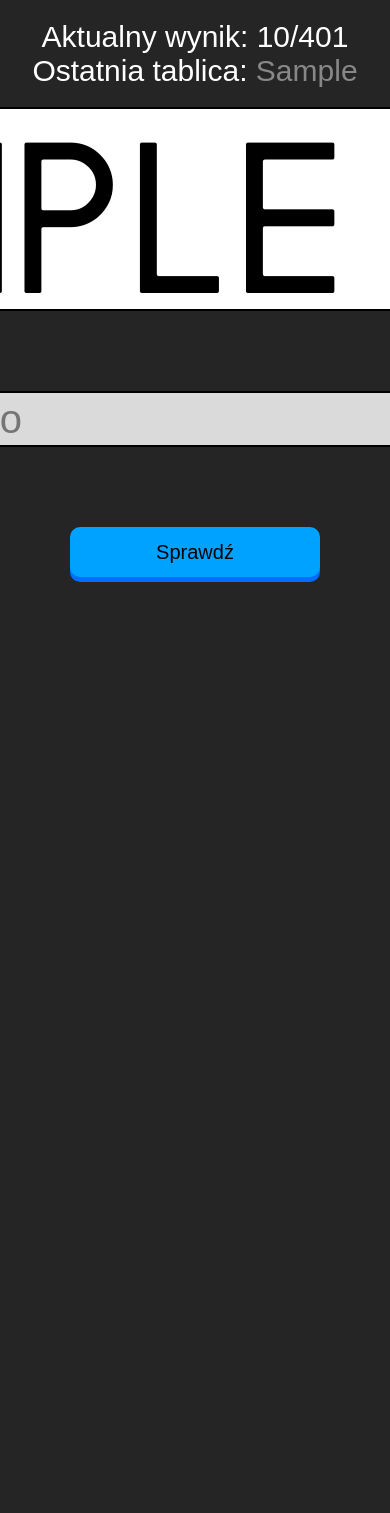
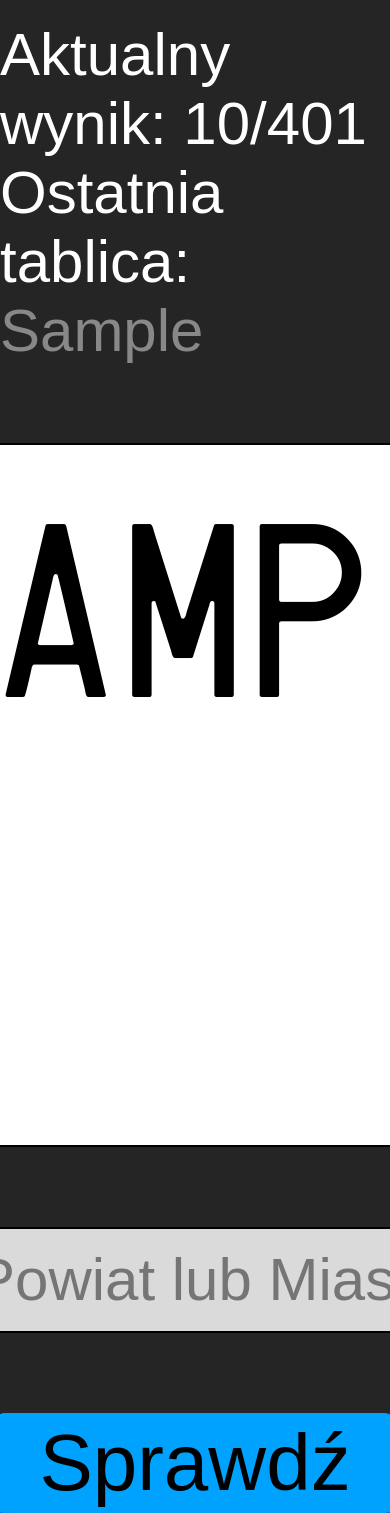
Before and after one commit to wiktorsuminski/PlatesGame, a Flask app: template templates/index.html in a window 390 px wide; the page is wider, and only the part inside the window is pictured. Before the commit the page ends 582 px from the top of that part, so only its background shows below. Run offline with Flask 2, Linux system fonts and the light colour scheme; the template is opened without the code that fills it: most values are stand-ins (such as "Sample title", 1, 10 or a date in 2020).

Commit message:
added mobile UI

```diff
--- a/app.py
+++ b/app.py
@@ -100,6 +100,7 @@ def home():
                                       )+" score:"+str(session['user_score']))
         user_last_plate = session.get(
             'user_last_plate_district', None)
+
         if request.form.get('user_answer'):
             session['user_answer'] = request.form.get('user_answer').lower()
             user_answer = session['user_answer']
@@ -110,11 +111,20 @@ def home():
                 else:
                     user_last_plate_district = user_last_plate.split(' ', 1)[0]
 
-                if user_answer in session['user_plate_districts'][user_last_plate_district]:
+                if user_answer == session['user_plate_districts'][user_last_plate_district]:
                     user_outcome = 'Dobrze'
                     answer_color = 'lime'
                     session['user_score'] += 1
                     del session['user_plate_districts'][user_last_plate_district]
+                elif isinstance(session['user_plate_districts'][user_last_plate_district], list):
+                    if user_answer in session['user_plate_districts'][user_last_plate_district]:
+                        user_outcome = 'Dobrze'
+                        answer_color = 'lime'
+                        session['user_score'] += 1
+                        del session['user_plate_districts'][user_last_plate_district]
+                    else:
+                        user_outcome = "Źle"
+                        answer_color = 'red'
                 else:
                     user_outcome = "Źle"
                     answer_color = 'red'
@@ -149,4 +159,4 @@ def clear():
 
 
 if __name__ == '__main__':
-    app.run(debug=True)
+    app.run(debug=True, host='0.0.0.0', port=5000)
--- a/static/styles/index.css
+++ b/static/styles/index.css
@@ -41,7 +41,7 @@ body {
   display: inline-block;
 }
 .country {
-  width: 3%;
+  width: 70px;
   border-radius: 17px 0 0px 17px;
   color: rgb(255, 255, 255);
   position: fixed;
@@ -98,3 +98,98 @@ body {
   width: 250px;
   height: 50px;
 }
+
+@media only screen and (max-width: 1250px) {
+  /* Score mobile */
+  .userScore {
+    font-family: Arial;
+    font-size: 60px;
+    color: white;
+    margin-top: 5%;
+    margin-bottom: 5%;
+    display: flex;
+    flex-direction: column;
+    align-items: center;
+    justify-content: center;
+  }
+  /* Plate mobile */
+  .plate {
+    margin-top: 20%;
+    height: 700px;
+    width: 800px;
+    margin-left: calc(50vw - 400px);
+    position: relative;
+    border: solid black 2px;
+    border-radius: 20px;
+    background-color: white;
+  }
+
+  .plateNumbers {
+    font-size: 230px;
+    margin-right: 50px;
+    font-family: Arklatrs;
+    line-height: 150%;
+    text-align: center;
+    white-space: pre-line;
+    display: inline-block;
+  }
+  .country {
+    width: 150px;
+    height: 350px;
+    border-radius: 17px 0 0px 0px;
+    color: rgb(255, 255, 255);
+    position: absolute;
+    display: inline-block;
+
+    background-color: rgb(0, 4, 255);
+  }
+  .countryCode {
+    font-family: Arklatrs;
+    font-size: 100px;
+    position: absolute;
+    left: 10%;
+    bottom: 20px;
+  }
+  .ueStars {
+    width: 95%;
+    position: absolute;
+    top: 20px;
+  }
+  /* Form mobile */
+  .answerForm {
+    display: flex;
+    flex-direction: column;
+    align-items: center;
+    justify-content: center;
+  }
+  .userAnswer:focus {
+    outline: 15px solid rgba(255, 255, 255, 0.5);
+  }
+
+  .userAnswer {
+    font-family: Arial;
+    border: 2px black solid;
+    border-radius: 10px;
+    width: 800px;
+    height: 100px;
+    margin: 80px;
+    font-size: 60px;
+    background-color: rgb(218, 218, 218);
+    color: black;
+  }
+  .submitButton:hover {
+    outline: 20px solid rgba(0, 98, 255, 0.5);
+    color: white;
+    box-shadow: 0px 0px;
+  }
+  .submitButton {
+    font-family: Arial;
+    font-size: 80px;
+    box-shadow: 0px 5px rgb(0, 110, 255);
+    border: 0;
+    background-color: rgb(0, 162, 255);
+    border-radius: 10px;
+    width: 400px;
+    height: 100px;
+  }
+}
```
Also changed, not shown: static/styles/username.css (+27 -0 lines).
